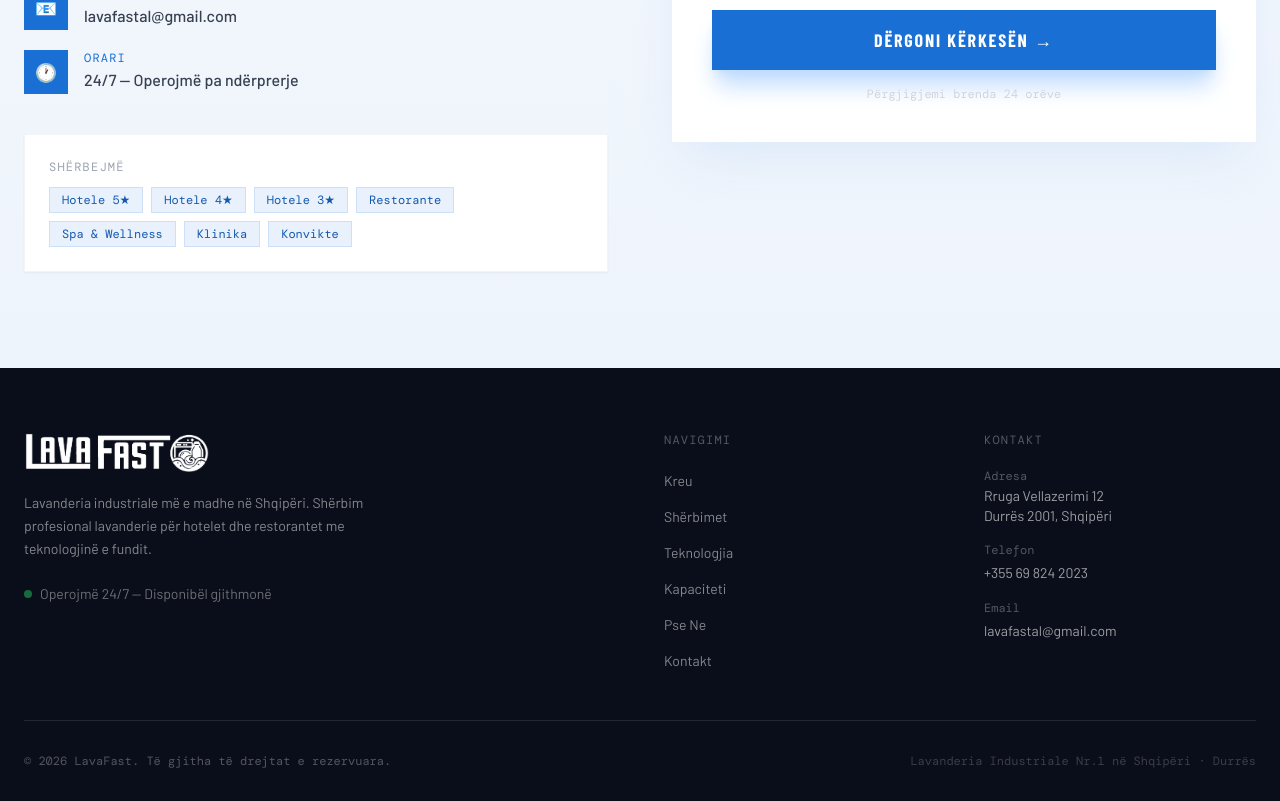
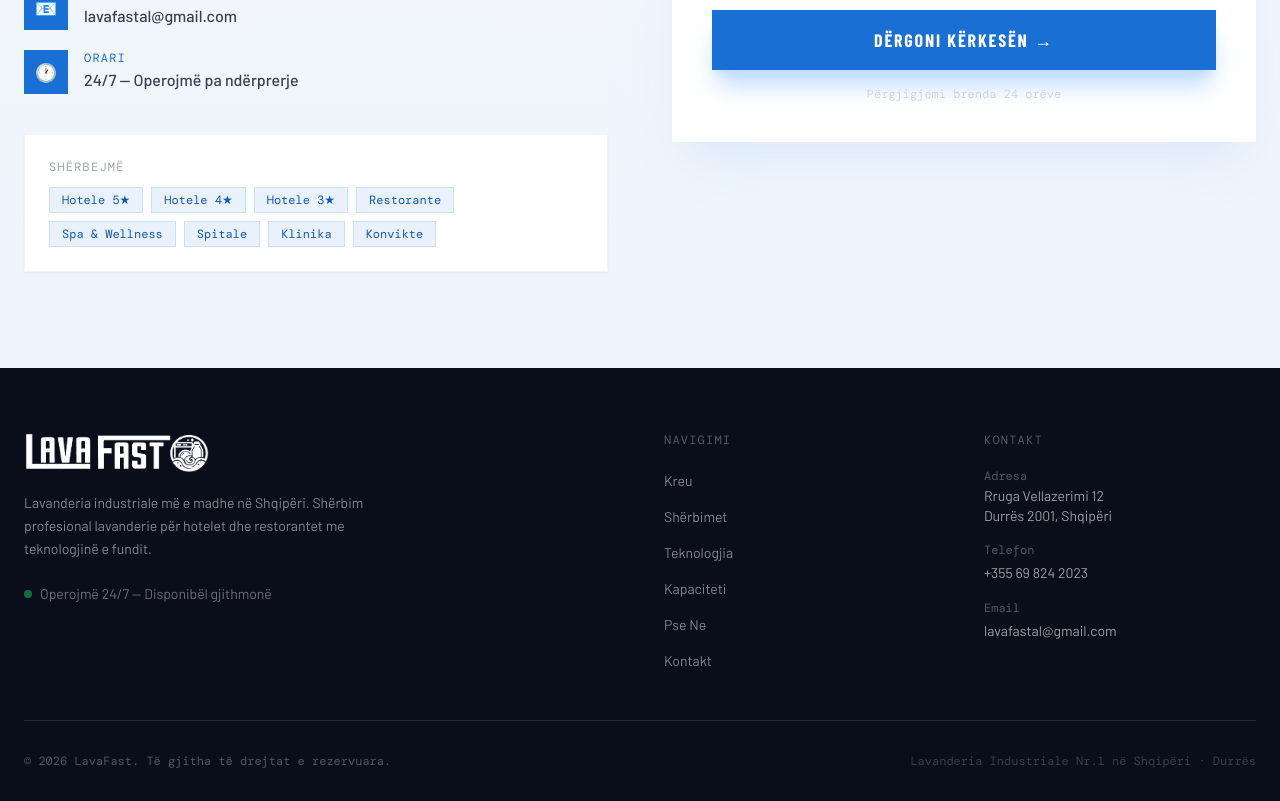
Before and after one commit to klaumadhi/lavafast, a React (Vite) app: page / in a window 1280 px wide. Shown: the part 6306-7107 px from the top of the page. Built offline with nearby package versions, Linux system fonts and the light colour scheme; a web font is replaced by a local one.

Commit message:
Tab Logo

```diff
--- a/index.html
+++ b/index.html
@@ -16,7 +16,7 @@
     <meta property="og:description" content="Shërbim profesional lavanderie për hotelet dhe restorantet. Kapacitet 1000 KG/orë." />
     <meta property="og:locale" content="sq_AL" />
     <link rel="canonical" href="https://lavafast.al/" />
-    <link rel="icon" type="image/png" href="/images/logo.png" />
+    <link rel="icon" type="image/png" href="/images/logo-tab.png" />
     <link rel="preconnect" href="https://fonts.googleapis.com" />
     <link rel="preconnect" href="https://fonts.gstatic.com" crossorigin />
     <link href="https://fonts.googleapis.com/css2?family=Barlow+Condensed:ital,wght@0,400;0,600;0,700;0,800;0,900;1,700&family=Barlow:wght@300;400;500;600&family=DM+Mono:wght@400;500&display=swap" rel="stylesheet" />
--- a/src/components/Kontakt.tsx
+++ b/src/components/Kontakt.tsx
@@ -84,7 +84,7 @@ export default function Kontakt() {
             <div className="p-6 mt-10 bg-white border border-gray-100 shadow-sm">
               <div className="mb-3 font-mono text-xs tracking-widest text-gray-400 uppercase">Shërbejmë</div>
               <div className="flex flex-wrap gap-2">
-                {['Hotele 5★', 'Hotele 4★', 'Hotele 3★', 'Restorante', 'Spa & Wellness', 'Klinika', 'Konvikte'].map((tag) => (
+                {['Hotele 5★', 'Hotele 4★', 'Hotele 3★', 'Restorante', 'Spa & Wellness','Spitale', 'Klinika', 'Konvikte'].map((tag) => (
                   <span key={tag} className="px-3 py-1 font-mono text-xs text-blue-700 border border-blue-100 bg-blue-50">
                     {tag}
                   </span>
```
